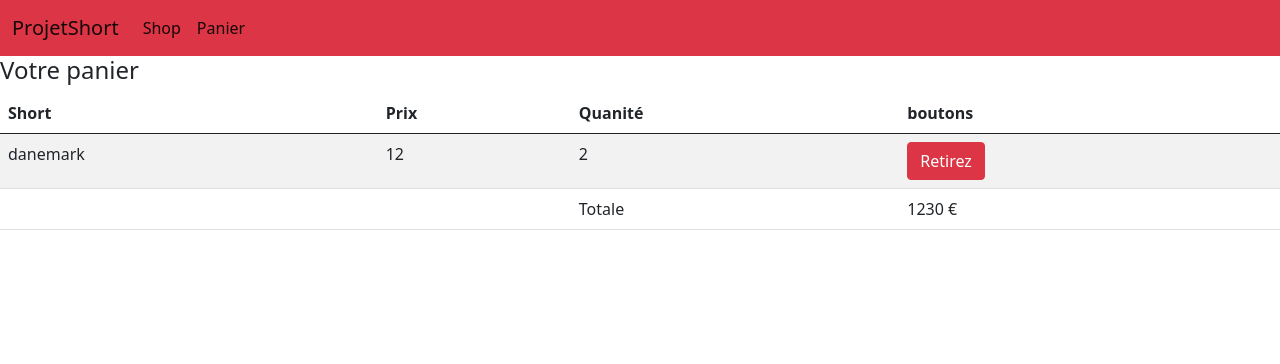
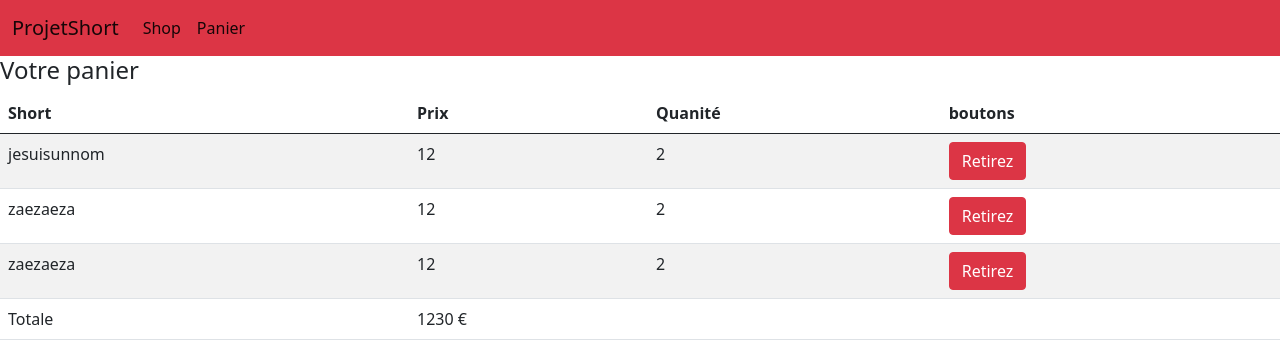
Before and after one commit to TheMaxium69/AngularShort, an Angular app: page /panier in a window 1280 px wide. Shown: the top 364 px of the page. Built offline with nearby package versions, Linux system fonts and the light colour scheme.

Commit message:
ngfor panier

```diff
--- a/src/app/panier/panier.component.html
+++ b/src/app/panier/panier.component.html
@@ -9,16 +9,17 @@
     </tr>
   </thead>
   <tbody>
-    <tr>
-      <td>danemark</td>
+    <tr *ngFor="let short of panier">
+      <td>{{ short.name }}</td>
       <td>12</td>
       <td>2</td>
       <td><button class="btn btn-danger">Retirez</button></td>
-    </tr><tr>
+    </tr>
+    <tr>
+      <td>Totale</td>
+      <td>1230 €</td>
       <td></td>
       <td></td>
-      <td>Totale</td>
-      <td>1230 €</td>
     </tr>
   </tbody>
 </table>
--- a/src/app/panier/panier.component.ts
+++ b/src/app/panier/panier.component.ts
@@ -7,6 +7,8 @@ import { Component, OnInit } from '@angular/core';
 })
 export class PanierComponent implements OnInit {
 
+  panier = [{"id":1,"name":"jesuisunnom","couleur":"jesuisunecouleur","taille":"jesuisunetaille"},{"id":7,"name":"zaezaeza","couleur":"azeza","taille":"azezae"},{"id":8,"name":"zaezaeza","couleur":"azeza","taille":"azezae"}];
+
   constructor() { }
 
   ngOnInit(): void {
```
